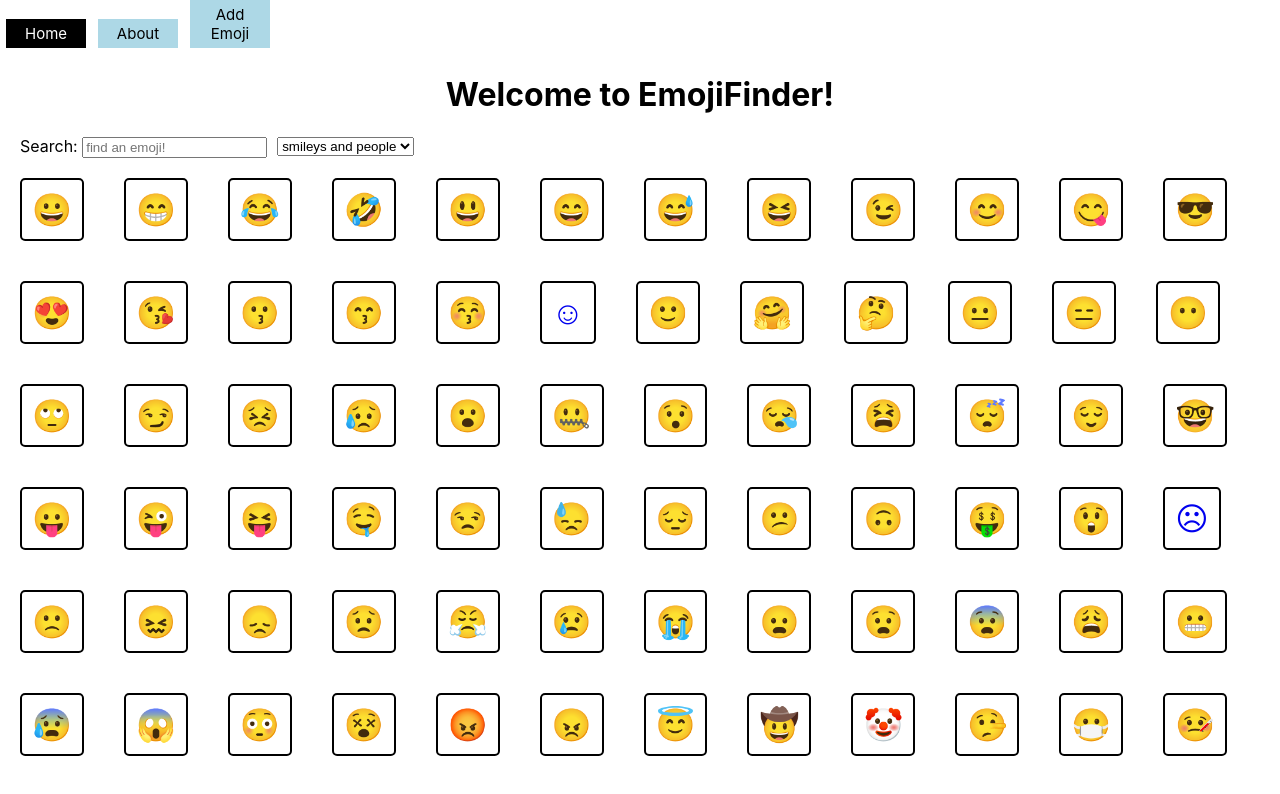
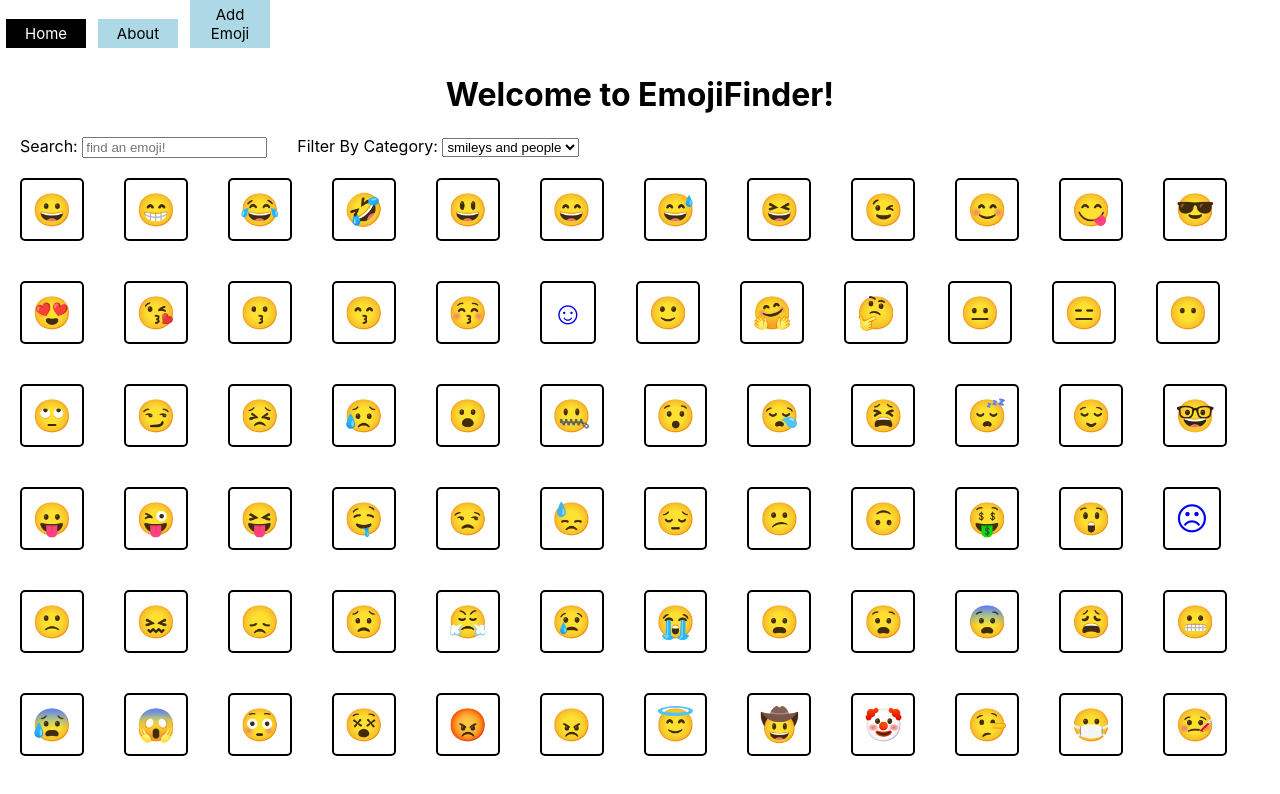
Before and after one commit to connordbrown/phase-2-project, a React (Create React App) app: page / in a window 1280 px wide. Shown: the top 794 px of the page. Built offline with nearby package versions, Linux system fonts and the light colour scheme; data requests are answered from the project's data file.

Commit message:
update README.md

```diff
--- a/src/components/App.css
+++ b/src/components/App.css
@@ -40,7 +40,7 @@
 
 /* adds margin to the right of the Search component */
 .search-filter-container > * {
-  margin-right: 10px;
+  margin-right: 30px;
 }
 
 /* removes underline from Link in EmojiCard */
--- a/src/components/EmojiFilter.js
+++ b/src/components/EmojiFilter.js
@@ -5,6 +5,8 @@ import React from "react";
 // param: onCategoryChange (function)
 function EmojiFilter({ onCategoryChange }) {
     return (
+      <div>
+        <label htmlFor="type">Filter By Category: </label>
         <select name="type" id="type" aria-label="type" onChange={onCategoryChange} >
           <option value="smileys and people">smileys and people</option>
           <option value="animals and nature">animals and nature</option>
@@ -15,6 +17,7 @@ function EmojiFilter({ onCategoryChange }) {
           <option value="symbols">symbols</option>
           <option value="flags">flags</option>
         </select>
+      </div>
     )
 }
 
```
Also changed, not shown: 1 other file (tests, documents, lock files or other folders). Lines whose indentation alone changed are shown as unchanged.
